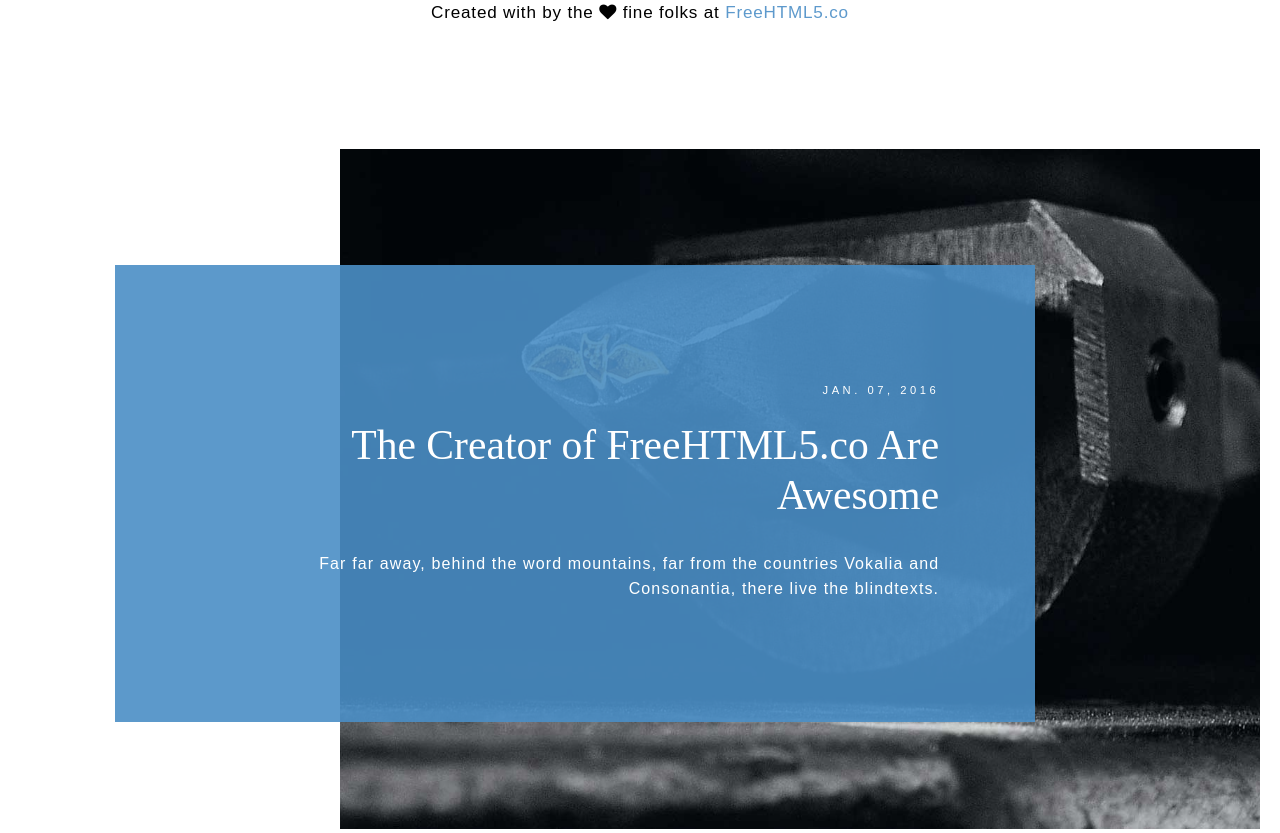
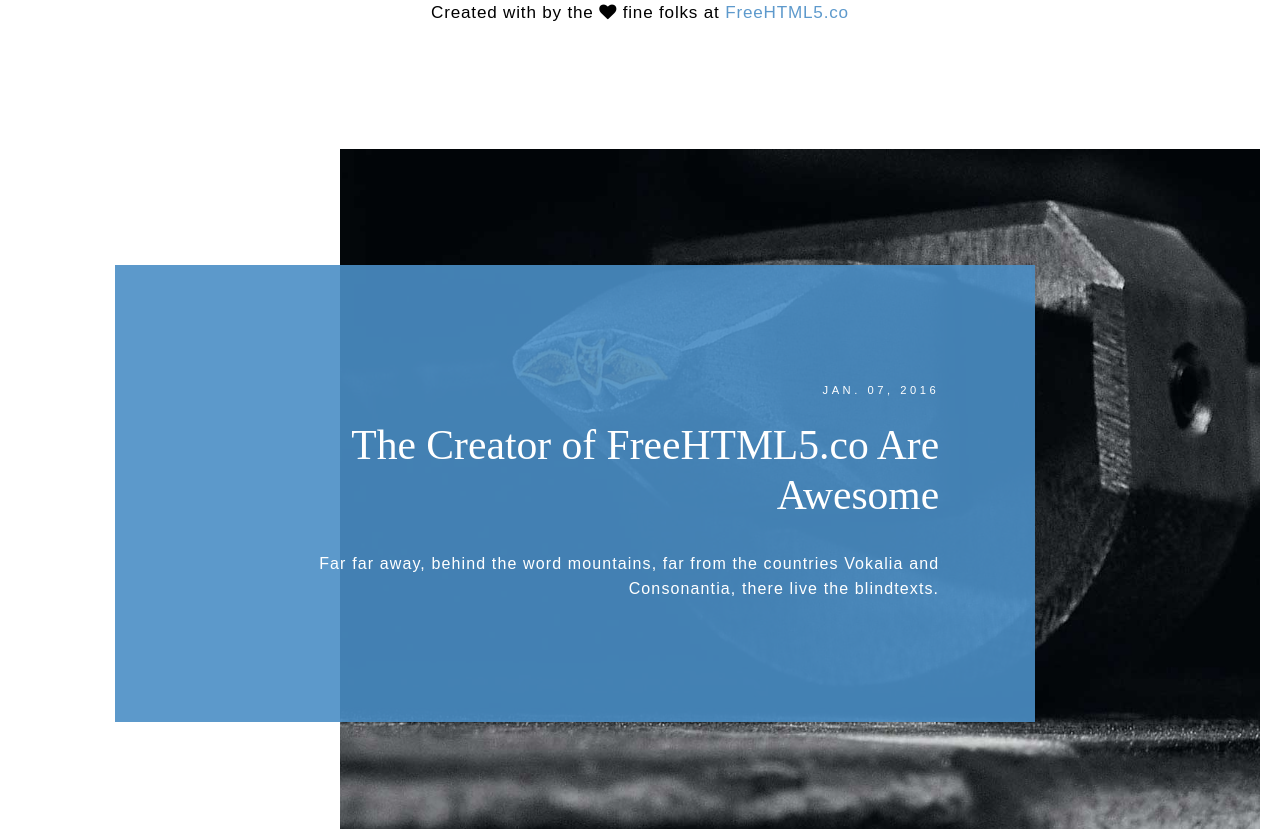
Before and after one commit to Vayren/Words_Blog, a website: page index.html in a window 1280 px wide. Shown: the part 1010-1843 px from the top of the page. Drawn offline with Linux system fonts and the light colour scheme.

Commit message:
Fix2.0 backgroundImg block_1

```diff
--- a/index.html
+++ b/index.html
@@ -73,9 +73,7 @@
 			<p>Created with  by the <i class="fa fa-heart" aria-hidden="true"></i> fine folks at <a href="#">FreeHTML5.co</a></p>
 		</div>
 		<div class="container_1 clearfix">
-			<div class="background">
-				<img src="img/featured-1.jpg" alt="Photo">
-			</div>
+			<div class="background"></div>
 			<div class="post">
 				<span>JAN. 07, 2016</span>
 				<h2>The Creator of FreeHTML5.co Are Awesome</h2>
@@ -219,6 +217,7 @@
 		</div>
 	</div>
 
+
 	<script src="index.js"></script>
 </body>
 </html>
--- a/scss/style.scss
+++ b/scss/style.scss
@@ -171,11 +171,9 @@ header{
 			width:920px;
 			height:680px;
 			margin-right: 20px;
-			img{
-				width:1050px;
-				height:680px;
-				margin-left: -70px;
-			}
+			background: url('../img/featured-1.jpg') no-repeat;
+			background-size: 120%;
+			background-position: 50% 0;
 		}
 		.post{
 			position: absolute;
@@ -274,7 +272,7 @@ header{
 .block_3{
 	background-color:#f2f2f2;
 	padding-bottom: 10em;
-	padding-top:9.5em;
+	padding-top:10em;
 	.header{
 		text-align: center;
 		a{
```
Also changed, not shown: css/style.css.
